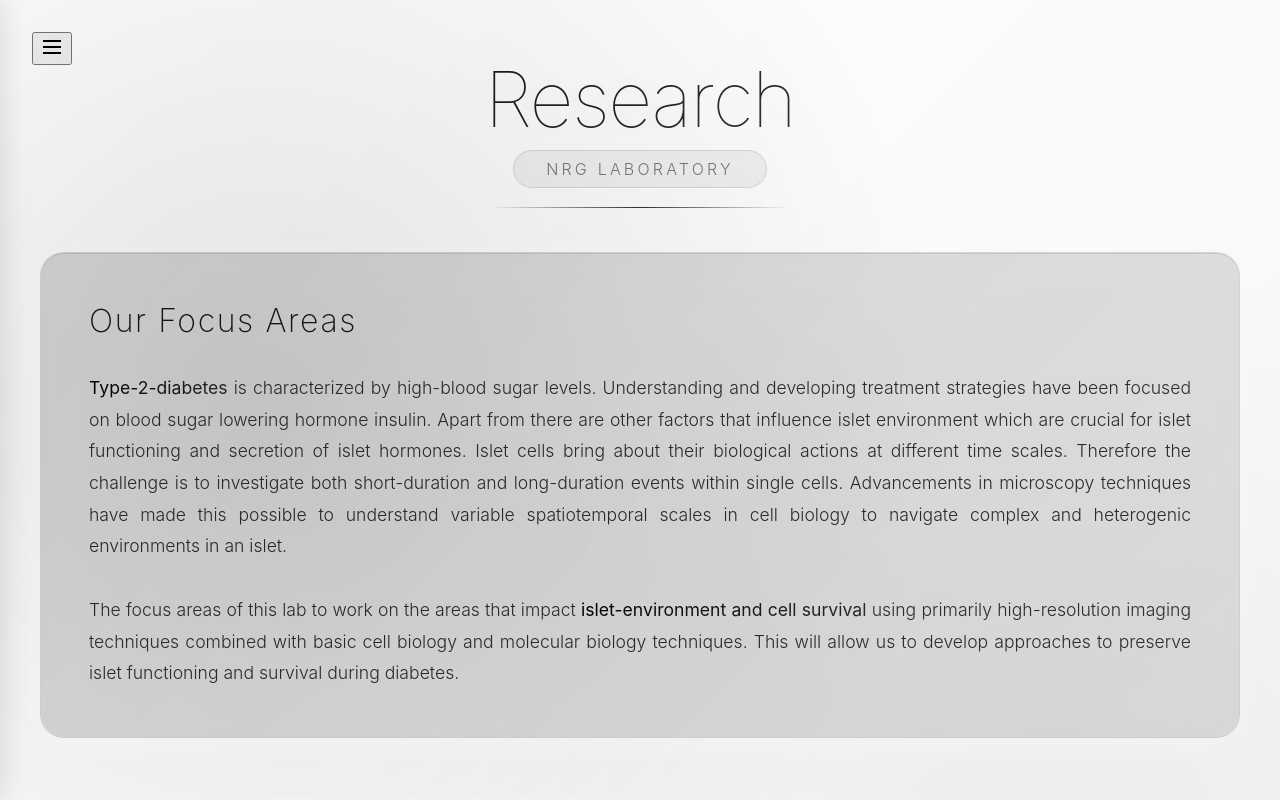
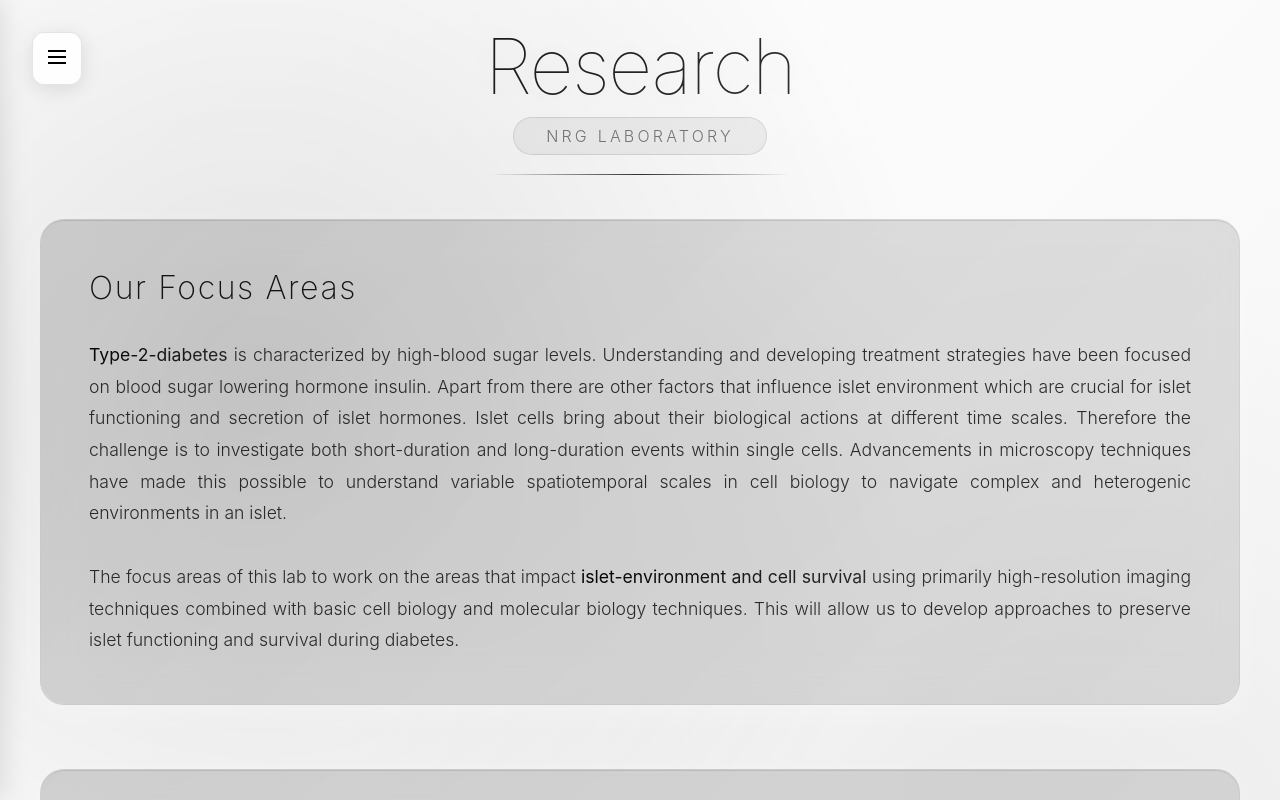
Before and after one commit to aniruddhballal/nikhil-lab-site, a React (Vite) app: page /research in a window 1280 px wide. Shown: the top 800 px of the page. Built offline with nearby package versions, Linux system fonts and the light colour scheme.

Commit message:
Adding sidebar.tsx universally-4

```diff
--- a/src/styles/Research.module.css
+++ b/src/styles/Research.module.css
@@ -21,51 +21,25 @@
   pointer-events: none;
 }
 
-.breadcrumb-nav {
-  margin-bottom: 3rem;
-  position: relative;
-  z-index: 1;
+.menuButton {
+  position: fixed;
+  top: 2rem;
+  left: 2rem;
+  z-index: 1001;
+  background: rgba(255, 255, 255, 0.9);
+  border: 1px solid rgba(0, 0, 0, 0.1);
+  border-radius: 12px;
+  padding: 0.75rem;
+  cursor: pointer;
+  transition: all 0.3s cubic-bezier(0.4, 0, 0.2, 1);
+  backdrop-filter: blur(20px);
+  box-shadow: 0 4px 20px rgba(0, 0, 0, 0.1);
 }
 
-.back-link {
-  display: inline-flex;
-  align-items: center;
-  color: rgba(0, 0, 0, 0.8);
-  text-decoration: none;
-  font-size: 0.9rem;
-  font-weight: 300;
-  letter-spacing: 0.5px;
-  position: relative;
-  padding: 0.5rem 1rem;
-  border-radius: 20px;
-  transition: all 0.3s cubic-bezier(0.4, 0, 0.2, 1);
-  backdrop-filter: blur(10px);
-  background: rgba(0, 0, 0, 0.02);
-  border: 1px solid rgba(0, 0, 0, 0.05);
-}
-
-.back-link:hover {
-  color: #000000;
-  background: rgba(0, 0, 0, 0.1);
-  border-color: rgba(0, 0, 0, 0.2);
+.menuButton:hover {
+  background: rgba(255, 255, 255, 1);
   transform: translateY(-2px);
-  box-shadow: 0 8px 32px rgba(0, 0, 0, 0.1);
-}
-
-.back-link::after {
-  content: '';
-  position: absolute;
-  bottom: -1px;
-  left: 50%;
-  width: 0;
-  height: 1px;
-  background: linear-gradient(90deg, transparent, #000000, transparent);
-  transition: all 0.3s ease;
-  transform: translateX(-50%);
-}
-
-.back-link:hover::after {
-  width: 80%;
+  box-shadow: 0 8px 32px rgba(0, 0, 0, 0.15);
 }
 
 .page-header {
@@ -88,7 +62,6 @@
   -webkit-text-fill-color: transparent;
   background-clip: text;
 }
-
 
 .page-header:hover {
   transform: translateY(-2px);
```
